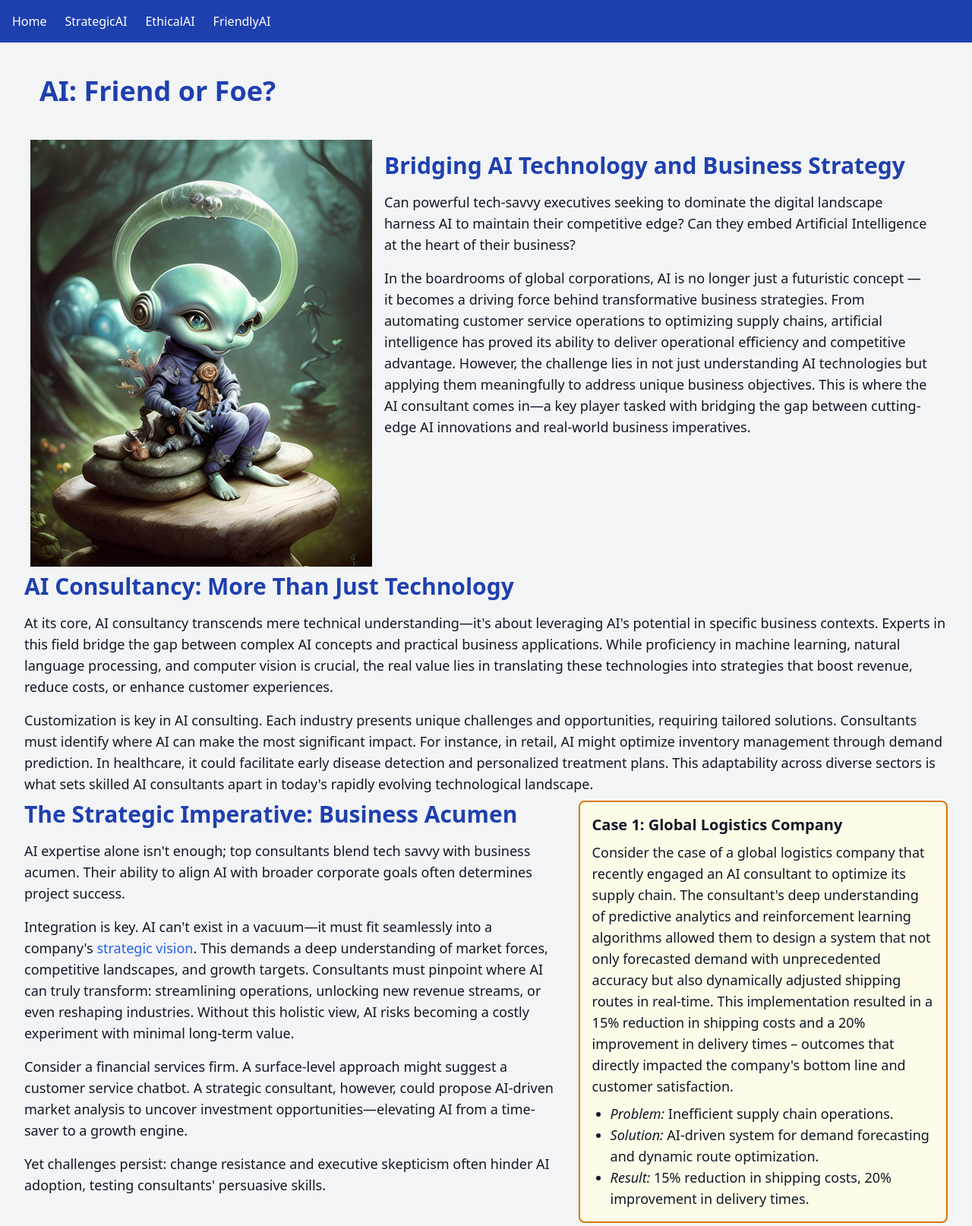
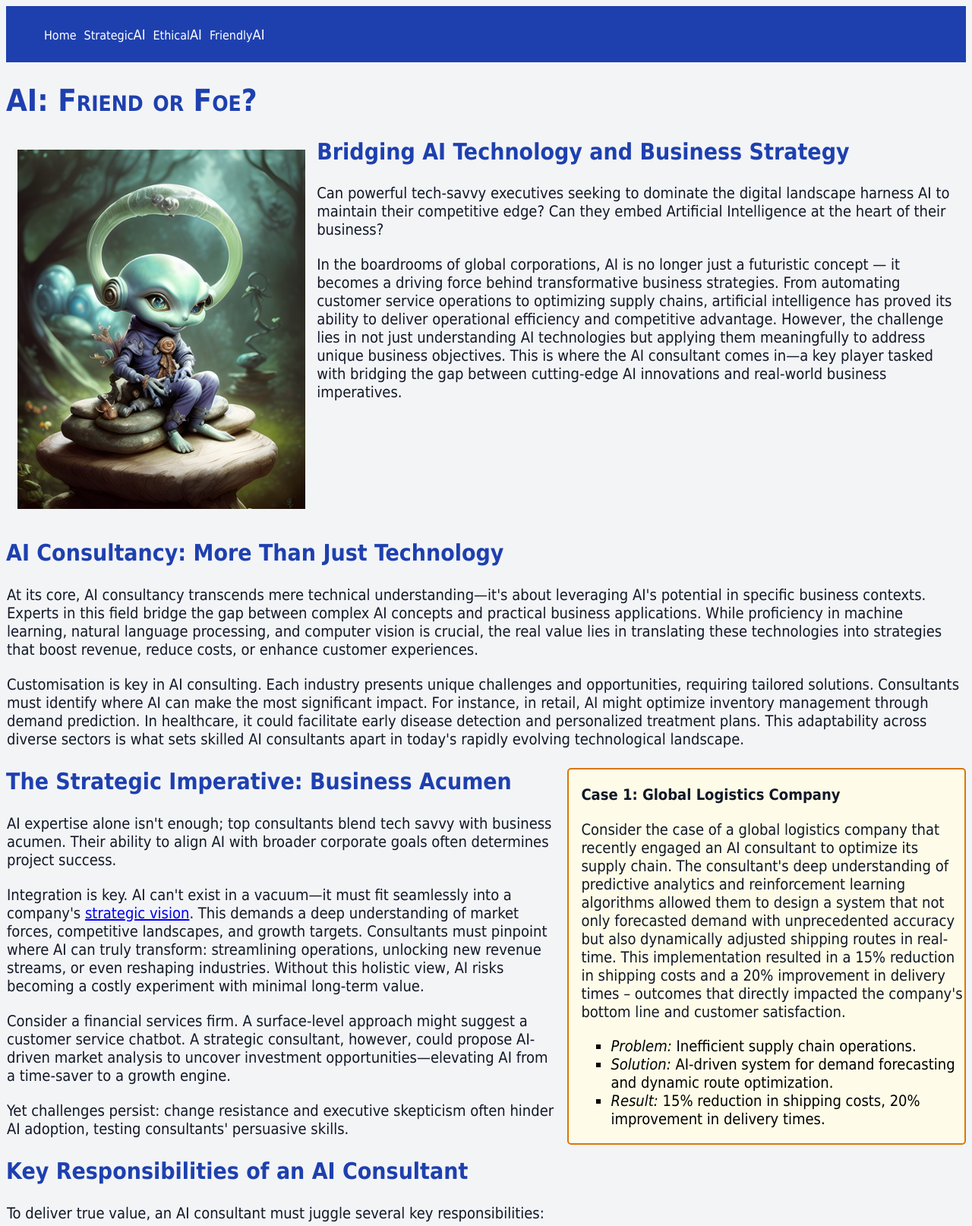
Before and after one commit to lzrdGreen/aiconsultant, a plain HTML site: page ws/index.html in a window 1280 px wide. Shown: the top 1614 px of the page at 76% size. Drawn offline with nearby package versions, Linux system fonts and the light colour scheme.

Commit message:
Removed Tailwind styling from Home page

```diff
--- /dev/null
+++ b/ws/css/style.css
@@ -0,0 +1,105 @@
+
+header {
+    background-color: #1e40af;
+    padding: 5px;
+}
+
+nav li a {
+    text-decoration: none;
+    color: white;
+    padding: 5px;
+    font-size: 16px;
+}
+nav li a:hover {
+    color: #d1d5db;
+}
+nav ul {
+    list-style: none;
+    display: flex;
+    justify-content: flex-start;
+}
+
+body {
+    background-color: #f3f4f6;
+}
+h1 {
+    color: #1e40af;
+    font-size: 40px;
+    font-family: Tahoma, Arial, sans-serif;
+    font-variant: small-caps;
+}
+
+h2 {
+    color: #1e40af;
+    font-size: 30px;
+    font-family: Tahoma, Arial, sans-serif;
+}
+
+h3 {
+    color: #111827;
+    font-size: 20px;
+    font-family: Tahoma, Arial, sans-serif;
+    padding: 1px;
+}
+
+p {
+    color: #111827;
+    font-size: 20px;
+    font-family: Tahoma, Arial, sans-serif;
+    padding: 1px;
+}
+
+img {
+    width: 30%;
+    margin: 15px;
+}
+
+a {
+    font-size: 20px;
+    font-family: Tahoma, Arial, sans-serif;
+}
+
+ul {
+    list-style-type: square;
+    font-size: 20px;
+    font-family: Tahoma, Arial, sans-serif;
+}
+
+.clearfix::after {
+    content: "";
+    clear: both;
+    display: table;
+  }
+
+aside {
+    width: 40%;
+    padding-left: 15px;
+    margin-left: 15px;
+    float: right;
+    font-family: Tahoma, Arial, sans-serif;
+    background-color: #fefce8;
+    border: 2px solid #d97706;
+    border-radius: 5px;
+}
+
+footer {
+    background-color: #1e40af;
+    height: 75px;
+    text-align: center;
+    font-size: 16px;
+  }
+footer p {
+    font-family: Tahoma, Arial, sans-serif;
+    color: white;
+    font-size: 16px;
+}
+
+footer a:link {
+    font-family: Tahoma, Arial, sans-serif;
+    color: white;
+    font-size: 16px;
+}
+
+footer a:hover {
+    color: #d1d5db;
+}
--- a/ws/index.html
+++ b/ws/index.html
@@ -5,48 +5,41 @@
     <meta name="viewport" content="width=device-width, initial-scale=1.0">
     <title>Home</title>
     <link rel="icon" type="image/png" href="images/b3.png">
-    <script src="https://cdn.tailwindcss.com"></script>
+    <link rel="stylesheet" href="css/style.css">
 </head>
-<body class="bg-gray-100 text-gray-900">
+<body>
     <!-- Header -->
-    <header class="bg-blue-800 text-white p-4">
-        <nav class="container mx-auto">
-            <ul class="flex space-x-6">
-                <li><a href="index.html" class="hover:text-gray-300">Home</a></li>
-                <li><a href="strategicai.html" class="hover:text-gray-300">StrategicAI</a></li>
-                <li><a href="ethicalai.html" class="hover:text-gray-300">EthicalAI</a></li>
-                <li><a href="friendlyai.html" class="hover:text-gray-300">FriendlyAI</a></li>
+
+    <header>
+        <nav>
+            <ul>
+                <li><a href="index.html">Home</a></li>
+                <li><a href="strategicai.html">Strategic<span style="font-size: 18px;">AI</span></a></li>
+                <li><a href="ethicalai.html">Ethical<span style="font-size: 18px;">AI</span></a></li>
+                <li><a href="friendlyai.html">Friendly<span style="font-size: 18px;">AI</span></a></li>
             </ul>
         </nav>
     </header>
 
     <!-- Main Content -->
-    <main class="px-8 py-6">
-        <h1 class="text-4xl font-bold text-blue-800 mb-4 p-5">AI: Friend or Foe?</h1>
-        <div class="flex p-2">
-            <img src="images/a5.png" alt="Alien AI Agent" class="flex-1">
-            <div class="flex-2 font-sans p-4">
-                <h2 class="text-3xl text-blue-800 space-y-6 font-bold mb-2">Bridging AI Technology and Business Strategy</h2>
-                <p class="text-lg font-sans py-2">Can powerful tech-savvy executives seeking to dominate the digital landscape harness AI to maintain their competitive edge? Can they embed Artificial Intelligence at the heart of their business?</p>
-                <p class="text-lg font-sans py-2">In the boardrooms of global corporations, AI is no longer just a futuristic concept — it becomes a driving force behind transformative business strategies. From automating customer service operations to optimizing supply chains, artificial intelligence has proved its ability to deliver operational efficiency and competitive advantage. However, the challenge lies in not just understanding AI technologies but applying them meaningfully to address unique business objectives. This is where the AI consultant comes in—a key player tasked with bridging the gap between cutting-edge AI innovations and real-world business imperatives.</p>
+    <main>
+        <h1>AI: Friend or Foe?</h1>
+        <div class="clearfix">
+            <img src="images/a5.png" alt="Alien AI Agent" style="float: left;">
+            <div>
+                <h2>Bridging AI Technology and Business Strategy</h2>
+                <p>Can powerful tech-savvy executives seeking to dominate the digital landscape harness AI to maintain their competitive edge? Can they embed Artificial Intelligence at the heart of their business?</p>
+                <p>In the boardrooms of global corporations, AI is no longer just a futuristic concept — it becomes a driving force behind transformative business strategies. From automating customer service operations to optimizing supply chains, artificial intelligence has proved its ability to deliver operational efficiency and competitive advantage. However, the challenge lies in not just understanding AI technologies but applying them meaningfully to address unique business objectives. This is where the AI consultant comes in—a key player tasked with bridging the gap between cutting-edge AI innovations and real-world business imperatives.</p>
             </div>
         </div>
 
         <div>
-            <h2 class="text-3xl text-blue-800 space-y-6 font-bold mb-2">AI Consultancy: More Than Just Technology</h2>
-            <p class="text-lg font-sans py-2">At its core, AI consultancy transcends mere technical understanding—it's about leveraging AI's potential in specific business contexts. Experts in this field bridge the gap between complex AI concepts and practical business applications. While proficiency in machine learning, natural language processing, and computer vision is crucial, the real value lies in translating these technologies into strategies that boost revenue, reduce costs, or enhance customer experiences.</p>
-            <p class="text-lg font-sans py-2">Customization is key in AI consulting. Each industry presents unique challenges and opportunities, requiring tailored solutions. Consultants must identify where AI can make the most significant impact. For instance, in retail, AI might optimize inventory management through demand prediction. In healthcare, it could facilitate early disease detection and personalized treatment plans. This adaptability across diverse sectors is what sets skilled AI consultants apart in today's rapidly evolving technological landscape.</p>
+            <h2>AI Consultancy: More Than Just Technology</h2>
+            <p>At its core, AI consultancy transcends mere technical understanding—it's about leveraging AI's potential in specific business contexts. Experts in this field bridge the gap between complex AI concepts and practical business applications. While proficiency in machine learning, natural language processing, and computer vision is crucial, the real value lies in translating these technologies into strategies that boost revenue, reduce costs, or enhance customer experiences.</p>
+            <p>Customisation is key in AI consulting. Each industry presents unique challenges and opportunities, requiring tailored solutions. Consultants must identify where AI can make the most significant impact. For instance, in retail, AI might optimize inventory management through demand prediction. In healthcare, it could facilitate early disease detection and personalized treatment plans. This adaptability across diverse sectors is what sets skilled AI consultants apart in today's rapidly evolving technological landscape.</p>
         </div>
-        <div class="flex">
-
-            <div class="flex-1">
-                <h2 class="text-3xl text-blue-800 space-y-6 font-bold mb-2">The Strategic Imperative: Business Acumen</h2>
-                <p class="text-lg font-sans py-2">AI expertise alone isn't enough; top consultants blend tech savvy with business acumen. Their ability to align AI with broader corporate goals often determines project success.</p>
-                <p class="text-lg font-sans py-2">Integration is key. AI can't exist in a vacuum—it must fit seamlessly into a company's <a href="strategicai.html" class="text-blue-600 hover:text-blue-800">strategic vision</a>. This demands a deep understanding of market forces, competitive landscapes, and growth targets. Consultants must pinpoint where AI can truly transform: streamlining operations, unlocking new revenue streams, or even reshaping industries. Without this holistic view, AI risks becoming a costly experiment with minimal long-term value.</p>
-                <p class="text-lg font-sans py-2">Consider a financial services firm. A surface-level approach might suggest a customer service chatbot. A strategic consultant, however, could propose AI-driven market analysis to uncover investment opportunities—elevating AI from a time-saver to a growth engine. </p>
-                <p class="text-lg font-sans py-2">Yet challenges persist: change resistance and executive skepticism often hinder AI adoption, testing consultants' persuasive skills.</p>
-            </div>
-            <aside class="bg-yellow-50 border-2 border-amber-600 rounded-lg p-4 w-2/5 ml-6">
+        <div>
+            <aside>
                 <h3 class="text-xl font-sans font-bold">Case 1: Global Logistics Company</h3>
                 <p class="text-lg py-2">Consider the case of a global logistics company that recently engaged an AI consultant to optimize its supply chain. The consultant's deep understanding of predictive analytics and reinforcement learning algorithms allowed them to design a system that not only forecasted demand with unprecedented accuracy but also dynamically adjusted shipping routes in real-time. This implementation resulted in a 15% reduction in shipping costs and a 20% improvement in delivery times – outcomes that directly impacted the company's bottom line and customer satisfaction.</p>
                 <ul class="list-disc ml-6 text-lg">
@@ -55,52 +48,59 @@
                     <li><em>Result:</em> 15% reduction in shipping costs, 20% improvement in delivery times.</li>
                 </ul>
             </aside>
+            <div>
+                <h2>The Strategic Imperative: Business Acumen</h2>
+                <p>AI expertise alone isn't enough; top consultants blend tech savvy with business acumen. Their ability to align AI with broader corporate goals often determines project success.</p>
+                <p>Integration is key. AI can't exist in a vacuum—it must fit seamlessly into a company's <a href="strategicai.html">strategic vision</a>. This demands a deep understanding of market forces, competitive landscapes, and growth targets. Consultants must pinpoint where AI can truly transform: streamlining operations, unlocking new revenue streams, or even reshaping industries. Without this holistic view, AI risks becoming a costly experiment with minimal long-term value.</p>
+                <p>Consider a financial services firm. A surface-level approach might suggest a customer service chatbot. A strategic consultant, however, could propose AI-driven market analysis to uncover investment opportunities—elevating AI from a time-saver to a growth engine. </p>
+                <p>Yet challenges persist: change resistance and executive skepticism often hinder AI adoption, testing consultants' persuasive skills.</p>
+            </div>
         </div>
         <div>
-            <h2 class="text-3xl text-blue-800 space-y-6 font-bold mb-2">Key Responsibilities of an AI Consultant</h2>
-            <p class="text-lg font-sans py-2">To deliver true value, an AI consultant must juggle several key responsibilities:</p>
-            <ul class="list-disc ml-6 text-lg">
+            <h2>Key Responsibilities of an AI Consultant</h2>
+            <p>To deliver true value, an AI consultant must juggle several key responsibilities:</p>
+            <ul>
                 <li><strong>Deep Understanding of AI's Potential Tailored to the Client's Business Needs</strong><br> Understanding AI’s theoretical potential is one thing; knowing how it applies specifically to a client's unique business challenges is another. Consultants must bridge the gap between technical jargon and actionable strategies, tailoring AI solutions to address unique client challenges and opportunities. By leveraging AI technologies such as machine learning, natural language processing, and computer vision, consultants can drive revenue, reduce costs, and enhance customer experiences across industries like healthcare, finance, and retail.</li>
                 <li><strong>Practical AI Adoption and Change Management</strong><br>Implementing AI often requires significant changes to the way a business operates. AI consultants play a vital role in managing this transition, ensuring that the adoption process is smooth and that key stakeholders are on board. A well-executed change management strategy can be the difference between AI success and failure. This involves not only technical integration but also training teams to use AI effectively and fostering a culture that embraces innovation.</li>
                 <li><strong>Tailored AI Solution Design and Stakeholder Management</strong><br> Each AI solution must be custom-designed to fit the client’s environment. This includes selecting the right tools, defining workflows, and ensuring scalability. However, just as important is managing the various stakeholders involved—IT teams, leadership, operations, and sometimes even external vendors. A consultant needs to bridge the technical and non-technical teams to ensure everyone is aligned and the project’s objectives are met.</li>
                 <li><strong>Ethical AI</strong><br> In today’s landscape, no AI strategy can be complete without considering <a href="ethicalai.html"class="text-blue-600 hover:text-blue-800" >ethic</a>. AI consultants must ensure that solutions are transparent, fair, and non-discriminatory. They must also account for data privacy, especially in industries where sensitive information, like healthcare or finance, is handled. Moreover, as regulations around AI tighten globally, consultants must guide businesses to ensure compliance with evolving laws while maintaining AI’s efficacy.</li>
             </ul>
         </div>
-        <div class="flex">
-            <div class="flex-1">
-                <h2 class="text-3xl text-blue-800 space-y-6 font-bold mb-2">Practical Applications: Real-World Value from AI</h2>
-                <p class="text-lg font-sans py-2">The impact of AI consultancy is already being felt across industries:</p>
-                <ul class="list-disc ml-6 text-lg">
-                    <li><strong>Manufacturing:</strong><br>AI-driven predictive maintenance is cutting downtime by predicting equipment failures before they occur.</li>
-                    <li><strong>Retail:</strong><br>Personalized recommendations and AI-powered supply chain management are reshaping customer experiences and boosting profit margins.</li>
-                    <li><strong>Healthcare:</strong><br>AI algorithms are enabling early diagnosis and treatment of diseases, revolutionizing patient care and outcomes.</li>
-                </ul>
-                <p class="text-lg font-sans py-2">Yet, none of these applications happen by accident. AI consultants are the unsung heroes behind successful business transformations. These specialists blend tech know-how with business savvy to make AI work for companies.</p>
-                <p class="text-lg font-sans py-2">But it's not all smooth sailing. "We often face two big roadblocks," says a seasoned AI consultant. "Poor data quality can cripple even the best AI systems. And then there's the human factor – people resist change."</p>
-                <p class="text-lg font-sans py-2">To overcome these hurdles, consultants must wear many hats. They're not just tech gurus, but also data advocates and change managers. It's a balancing act that separates the best from the rest in this fast-growing field.</p>
-            </div>
-            <aside class="bg-yellow-50 border-2 border-amber-600 rounded-lg p-4 w-2/5 ml-6">
-                <h3 class="text-xl font-sans font-bold">Case 2: Luxury Retail Brand</h3>
-                <p class="text-lg py-2">Take, for instance, a luxury retail brand that was struggling with inventory management and personalized marketing. An AI consultant with a keen understanding of both the retail landscape and AI capabilities proposed an integrated solution. By implementing an AI-driven inventory management system coupled with a sophisticated customer segmentation algorithm, the brand was able to reduce overstock by 30% while simultaneously increasing customer engagement rates by 25%. The consultant's ability to connect AI capabilities with specific business needs resulted in a solution that not only solved immediate problems but also positioned the brand for long-term success in an increasingly digital retail environment.</p>
-                <ul class="list-disc ml-6 text-lg">
+        <div>
+            <aside>
+                <h3>Case 2: Luxury Retail Brand</h3>
+                <p>Take, for instance, a luxury retail brand that was struggling with inventory management and personalized marketing. An AI consultant with a keen understanding of both the retail landscape and AI capabilities proposed an integrated solution. By implementing an AI-driven inventory management system coupled with a sophisticated customer segmentation algorithm, the brand was able to reduce overstock by 30% while simultaneously increasing customer engagement rates by 25%. The consultant's ability to connect AI capabilities with specific business needs resulted in a solution that not only solved immediate problems but also positioned the brand for long-term success in an increasingly digital retail environment.</p>
+                <ul>
                     <li><em>Problem:</em> Overstocking and lack of personalized marketing.</li>
                     <li><em>Solution:</em> AI-driven inventory management and customer segmentation.</li>
                     <li><em>Result:</em> 30% reduction in overstock, 25% increase in customer engagement.</li>
                 </ul>
             </aside>
+            <div>
+                <h2>Practical Applications: Real-World Value from AI</h2>
+                <p>The impact of AI consultancy is already being felt across industries:</p>
+                <ul>
+                    <li><strong>Manufacturing:</strong><br>AI-driven predictive maintenance is cutting downtime by predicting equipment failures before they occur.</li>
+                    <li><strong>Retail:</strong><br>Personalized recommendations and AI-powered supply chain management are reshaping customer experiences and boosting profit margins.</li>
+                    <li><strong>Healthcare:</strong><br>AI algorithms are enabling early diagnosis and treatment of diseases, revolutionizing patient care and outcomes.</li>
+                </ul>
+                <p>Yet, none of these applications happen by accident. AI consultants are the unsung heroes behind successful business transformations. These specialists blend tech know-how with business savvy to make AI work for companies.</p>
+                <p>But it's not all smooth sailing. "We often face two big roadblocks," says a seasoned AI consultant. "Poor data quality can cripple even the best AI systems. And then there's the human factor – people resist change."</p>
+                <p>To overcome these hurdles, consultants must wear many hats. They're not just tech gurus, but also data advocates and change managers. It's a balancing act that separates the best from the rest in this fast-growing field.</p>
+            </div>
         </div>
-        <h2 class="text-3xl text-blue-800 space-y-6 font-bold mb-2">The Future of AI Consultancy</h2>
-        <p class="text-lg font-sans py-2">AI's rapid march into the business world is reshaping industries from healthcare to finance, manufacturing to transportation. This shift is putting AI consultants in high demand.</p>
-        <p class="text-lg font-sans py-2">"Companies need more than just tech wizards," says  a leading AI strategist. "They're looking for experts who can turn AI jargon into real business advantages."</p>
-        <p class="text-lg font-sans py-2">The field is evolving fast. Generative AI, once sci-fi, is now a boardroom buzzword. Explainable AI is gaining traction as transparency becomes crucial. And AI ethics? It's no longer optional.</p>
-        <p class="text-lg font-sans py-2">"Consultants who don't keep up will be left behind," warns an AI ethics researcher. "The future belongs to those who can navigate both the technical and ethical landscapes."</p>
-        <p class="text-lg font-sans py-2">As AI's influence grows, so does the need for skilled guides. These consultants are becoming the bridge between cutting-edge tech and bottom-line results.</p>
-        <p class="text-lg font-sans py-2">Partner with a skilled AI consultant, leverage their expertise. Dream it. Build it.</p>
+        <h2>The Future of AI Consultancy</h2>
+        <p>AI's rapid march into the business world is reshaping industries from healthcare to finance, manufacturing to transportation. This shift is putting AI consultants in high demand.</p>
+        <p>"Companies need more than just tech wizards," says  a leading AI strategist. "They're looking for experts who can turn AI jargon into real business advantages."</p>
+        <p>The field is evolving fast. Generative AI, once sci-fi, is now a boardroom buzzword. Explainable AI is gaining traction as transparency becomes crucial. And AI ethics? It's no longer optional.</p>
+        <p>"Consultants who don't keep up will be left behind," warns an AI ethics researcher. "The future belongs to those who can navigate both the technical and ethical landscapes."</p>
+        <p>As AI's influence grows, so does the need for skilled guides. These consultants are becoming the bridge between cutting-edge tech and bottom-line results.</p>
+        <p>Partner with a skilled AI consultant, leverage their expertise. Dream it. Build it.</p>
     </main>
     <!-- Footer -->
-    <footer class="bg-blue-800 text-white text-center p-4">
-        <a href="https://www.linkedin.com/in/alexander-parshakov/" class="hover:text-gray-300">&copy; O.Parshakov</a>
-        <p class="text-sm">Dream it. Build it.</p>
+    <footer>
+        <a href="https://www.linkedin.com/in/alexander-parshakov/">O.Parshakov</a>
+        <p>Dream it. Build it.</p>
     </footer>
 </body>
 </html>
```
